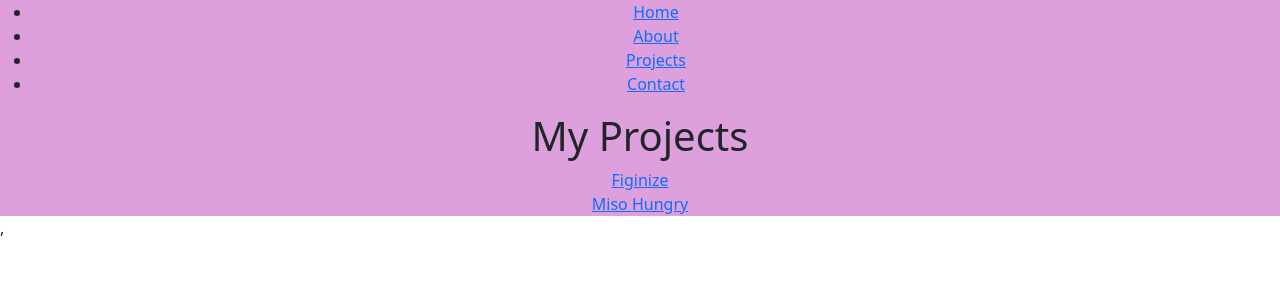
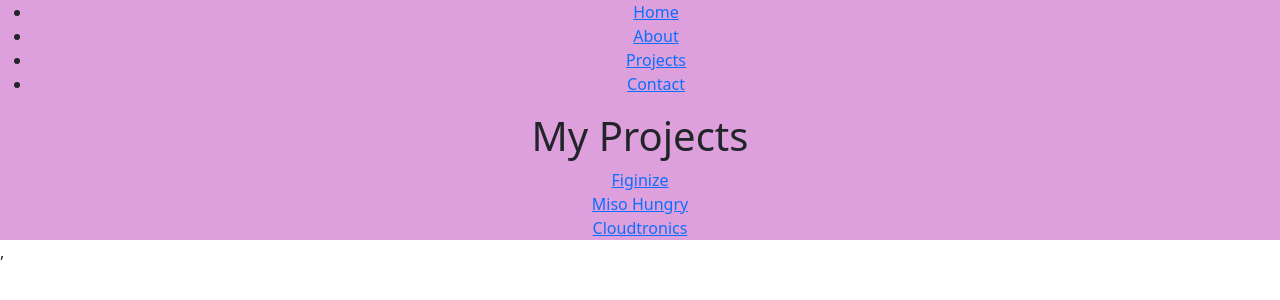
Before and after one commit to bryantuwagbale/React-Portfolio, a React (Create React App) app: page /projects in a window 1280 px wide. Shown: the top 300 px of the page. Built offline with nearby package versions, Linux system fonts and the light colour scheme.

Commit message:
added cloudtronics

```diff
--- a/src/components/Projects/index.js
+++ b/src/components/Projects/index.js
@@ -5,7 +5,8 @@ function Projects () {
         <div>
             <h1>My Projects</h1>
             <a href="https://shanemcf.github.io/FitGinize/">Figinize</a><br />
-            <a href="https://intense-temple-14332.herokuapp.com/">Miso Hungry</a>
+            <a href="https://intense-temple-14332.herokuapp.com/">Miso Hungry</a><br />
+            <a href="https://cloudtronics.herokuapp.com/">Cloudtronics</a>
         </div>
     )
 }
```
